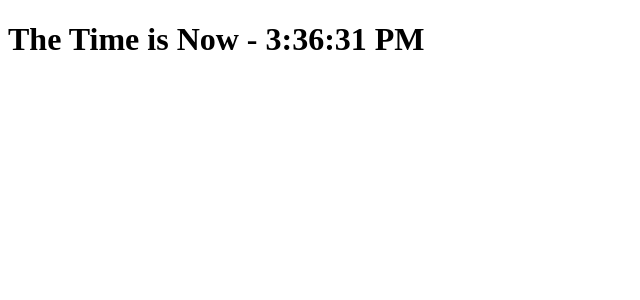
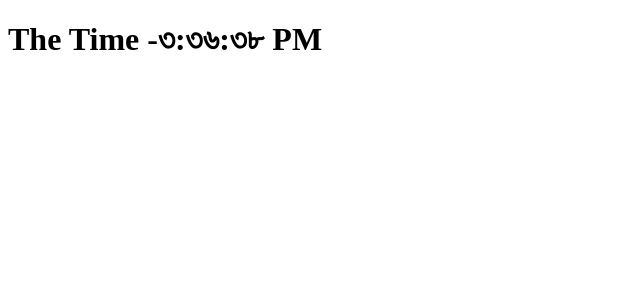
Before and after one commit to LatifulBariPappu/Clock_app, a React (Create React App) app: page / in a window 1280 px wide. Shown: the top 300 px of the page, without its empty margins (0-640 px from the left). Built offline with nearby package versions, Linux system fonts and the light colour scheme.

Commit message:
set state

```diff
--- a/src/App.js
+++ b/src/App.js
@@ -1,25 +1,6 @@
-import logo from './logo.svg';
-import './App.css';
+import Clock from "./Components/Clock";
 
 function App() {
-  return (
-    <div className="App">
-      <header className="App-header">
-        <img src={logo} className="App-logo" alt="logo" />
-        <p>
-          Edit <code>src/App.js</code> and save to reload.
-        </p>
-        <a
-          className="App-link"
-          href="https://reactjs.org"
-          target="_blank"
-          rel="noopener noreferrer"
-        >
-          Learn React
-        </a>
-      </header>
-    </div>
-  );
+  return <div><Clock locale="bn-BD"/></div>;
 }
-
 export default App;
--- /dev/null
+++ b/src/Components/Clock.js
@@ -0,0 +1,27 @@
+import React from "react";
+class Clock extends React.Component{
+
+    constructor(props){
+        super(props);
+        this.state = {date: new Date()};
+    }
+
+    componentDidMount(){
+        setInterval(() => {
+            this.setState({
+                    date: new Date(),
+                });
+        }, 1000);
+    }
+
+    render(){
+      return(
+        <h1 className="heading">
+            <span className="text">The Time -
+                {this.state.date.toLocaleTimeString(this.props.locale)}
+            </span>
+        </h1>
+      );
+    }
+}
+export default Clock;
--- a/src/index.js
+++ b/src/index.js
@@ -1,14 +1,12 @@
-import React from "react";
-import ReactDom from 'react-dom'
+import React from 'react';
+import ReactDom from 'react-dom';
+import App from './App';
+import reportWebVitals from './reportWebVitals'
 
-class Clock extends React.Component{
-  render(){
-    return(
-      <h1>
-        The Time is Now - {new Date().toLocaleTimeString()}
-      </h1>
-    );
-  }
-}
-
-ReactDom.render(< Clock />,document.getElementById('root'));
+ReactDom.render(
+  <React.StrictMode>
+    <App/>
+  </React.StrictMode>,
+  document.getElementById('root')
+);
+reportWebVitals();
```
Also changed, not shown: src/setupTests.js (line endings or trailing spaces).
